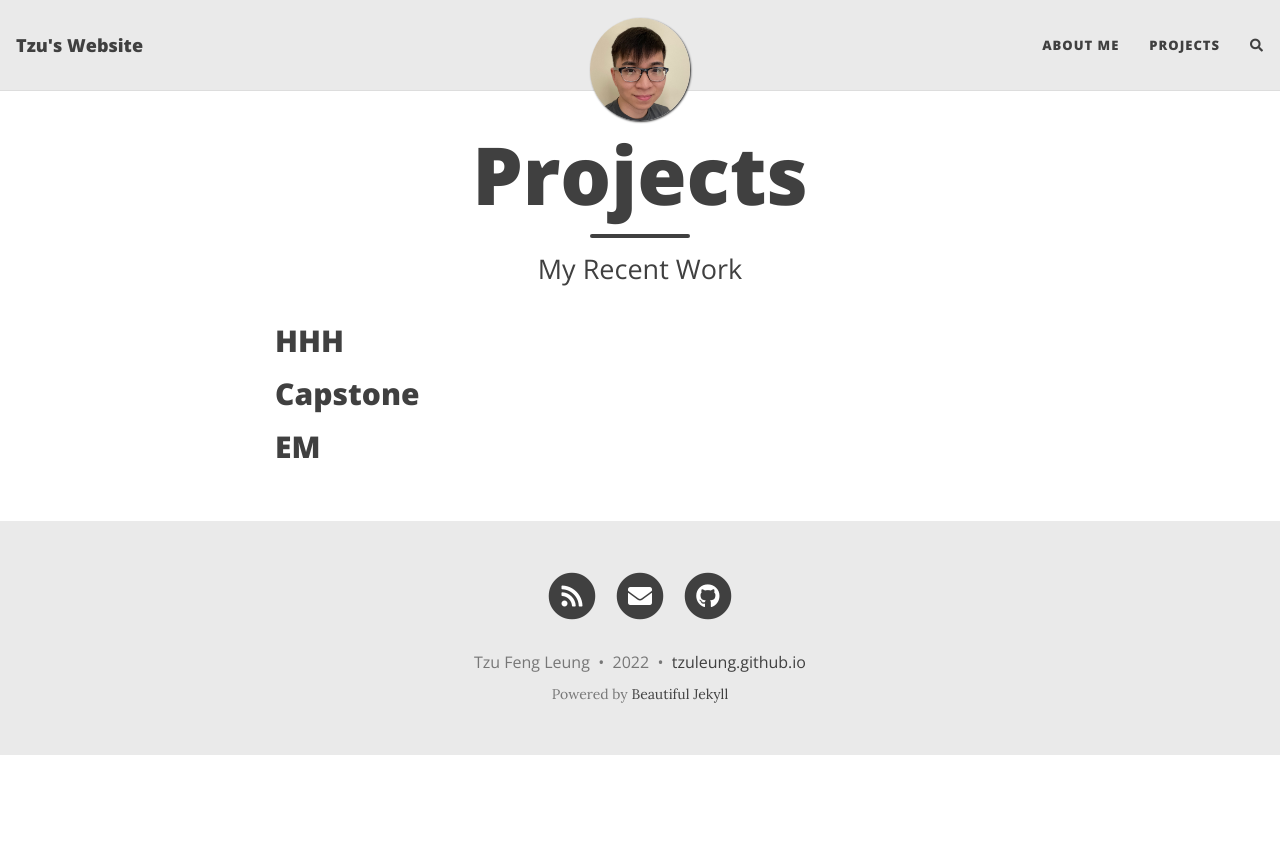
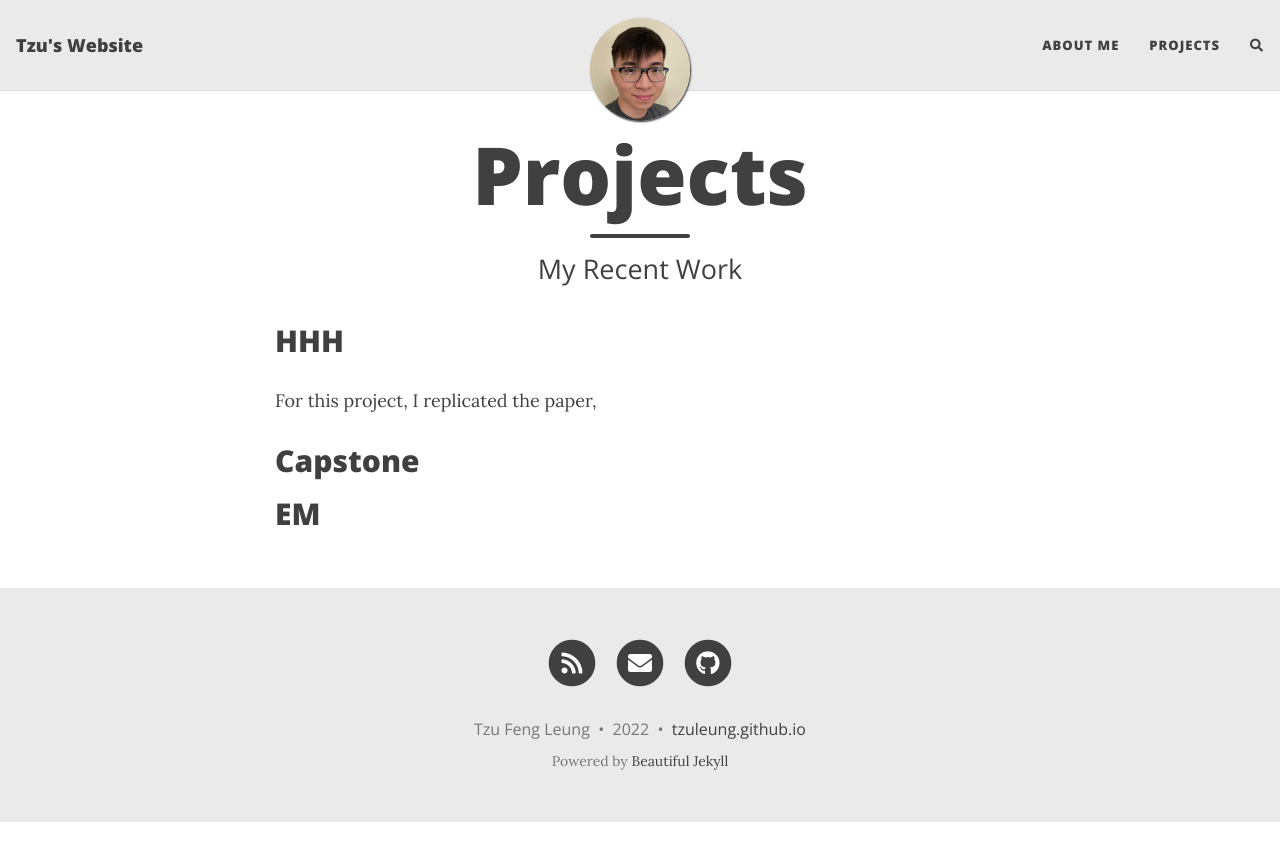
Before and after one commit to tzuleung/tzuleung.github.io, a Jekyll site: the page built from projects.md, in a window 1280 px wide. Shown: the top 861 px of the page. Built offline with Jekyll 4.4.1, drawn with Linux system fonts in a browser that asks for light colours; nearby versions of some CDN libraries; comment, search, counter and statistics services are not loaded.

Commit message:
Update projects.md

```diff
--- a/projects.md
+++ b/projects.md
@@ -6,6 +6,8 @@ subtitle: My Recent Work
 
 ## HHH
 
+For this project, I replicated the paper,
+
 ## Capstone
 
 ## EM
```
